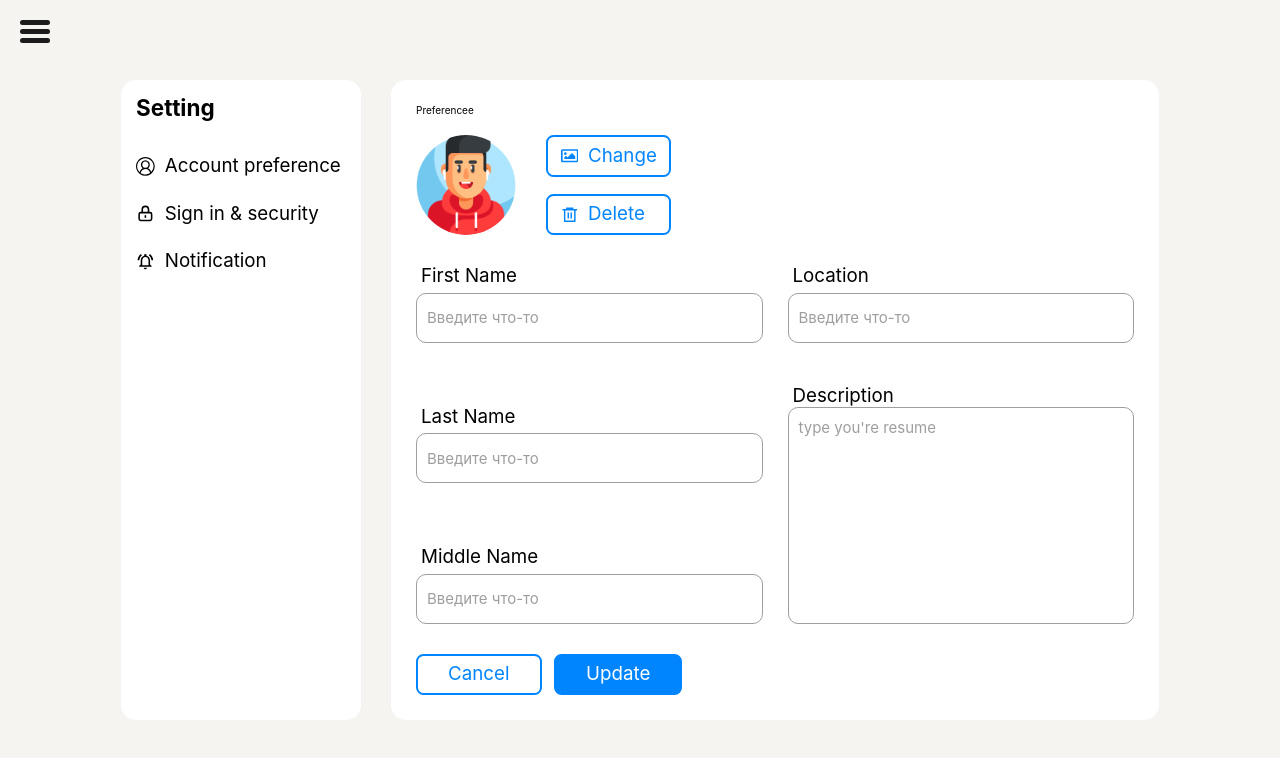
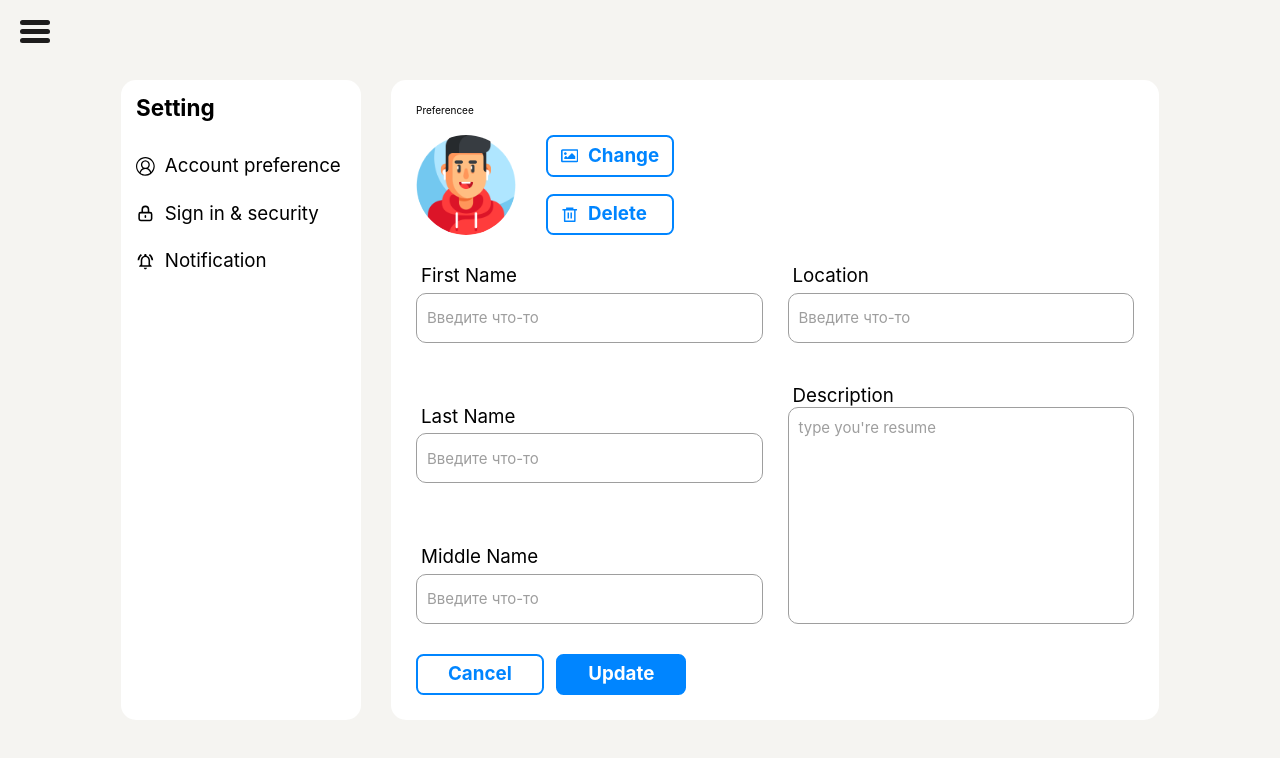
Before and after one commit to NikVoi/Swipe_Job_Next, a Next.js app: page /en/setting in a window 1280 px wide. Shown: the top 758 px of the page. Built offline with nearby package versions, Linux system fonts and the light colour scheme.

Commit message:
fix: adpatiove setting

```diff
--- a/src/components/Setting/Content/Preference/Avatar/Avatar.module.scss
+++ b/src/components/Setting/Content/Preference/Avatar/Avatar.module.scss
@@ -3,7 +3,7 @@
 }
 
 .img {
-	@apply flex w-40 h-40 object-cover mr-12 rounded-full;
+	@apply flex size-40 object-cover mr-12 rounded-full max-md:size-36;
 }
 
 .wrapper {
--- a/src/components/Setting/Content/Preference/Preference.module.scss
+++ b/src/components/Setting/Content/Preference/Preference.module.scss
@@ -1,5 +1,5 @@
 .preference {
-	@apply flex flex-col justify-between h-4/5 w-3/5 p-10 bg-white dark:bg-dark-black_third rounded-3xl duration-300 max-md:w-3/4 max-md:p-6;
+	@apply flex flex-col justify-between h-4/5 w-3/5 p-10 bg-white dark:bg-dark-black_third rounded-3xl duration-300 max-md:w-3/4 max-md:p-6 max-md:h-4/6;
 }
 
 .title {
--- a/src/components/UI/Button/Button.module.scss
+++ b/src/components/UI/Button/Button.module.scss
@@ -1,9 +1,11 @@
 .button {
 	@apply flex items-center p-3 pl-5 pr-5 text-primary w-auto border-2 border-solid rounded-xl border-primary
-	hover:bg-primary hover:text-white  hover:duration-500;
+	hover:bg-primary hover:text-white  hover:duration-500
+
+	max-md:py-3 max-md:px-4;
 
 	& span {
-		@apply even:ml-4 text-3xl;
+		@apply even:ml-4 text-3xl max-md:text-2xl font-bold;
 
 		& svg {
 			@apply last:w-7 h-7;
--- a/src/components/UI/Input/Input.module.scss
+++ b/src/components/UI/Input/Input.module.scss
@@ -1,8 +1,10 @@
 .label {
-	@apply text-3xl pl-2 duration-300;
+	@apply text-3xl pl-2 duration-300 max-md:text-2xl;
 }
 
 .input {
 	@apply mt-2 duration-300 block w-full h-20 p-4 border-solid border border-gray text-2xl rounded-2xl bg-white	 dark:bg-dark-black_third dark:text-white placeholder:text-gray
-	focus:border-primary focus:shadow-md focus:shadow-primary;
+	focus:border-primary focus:shadow-md focus:shadow-primary
+
+	max-md:h-16 max-md:text-2xl max-md:placeholder:text-xl;
 }
--- a/src/components/UI/NavButton/NavButton.module.scss
+++ b/src/components/UI/NavButton/NavButton.module.scss
@@ -4,7 +4,9 @@
 	after:dark:bg-white
 
 	before:content-[''] before:absolute before:top-0  before:block before:rounded-xl before:w-full before:h-2 before:bg-light-black_prime
-	before:dark:bg-white;
+	before:dark:bg-white
+
+	max-md:left-4;
 }
 
 .span {
--- a/src/components/UI/TextArea/TextArea.module.scss
+++ b/src/components/UI/TextArea/TextArea.module.scss
@@ -8,5 +8,7 @@
 
 .textarea {
 	@apply duration-300 block w-full h-full text-2xl p-4 placeholder:text-gray border border-solid  border-gray rounded-2xl dark:bg-dark-black_third
-	focus:border-primary focus:shadow-md focus:shadow-primary resize-none;
+	focus:border-primary focus:shadow-md focus:shadow-primary resize-none
+
+	max-md:placeholder:text-xl;
 }
```
